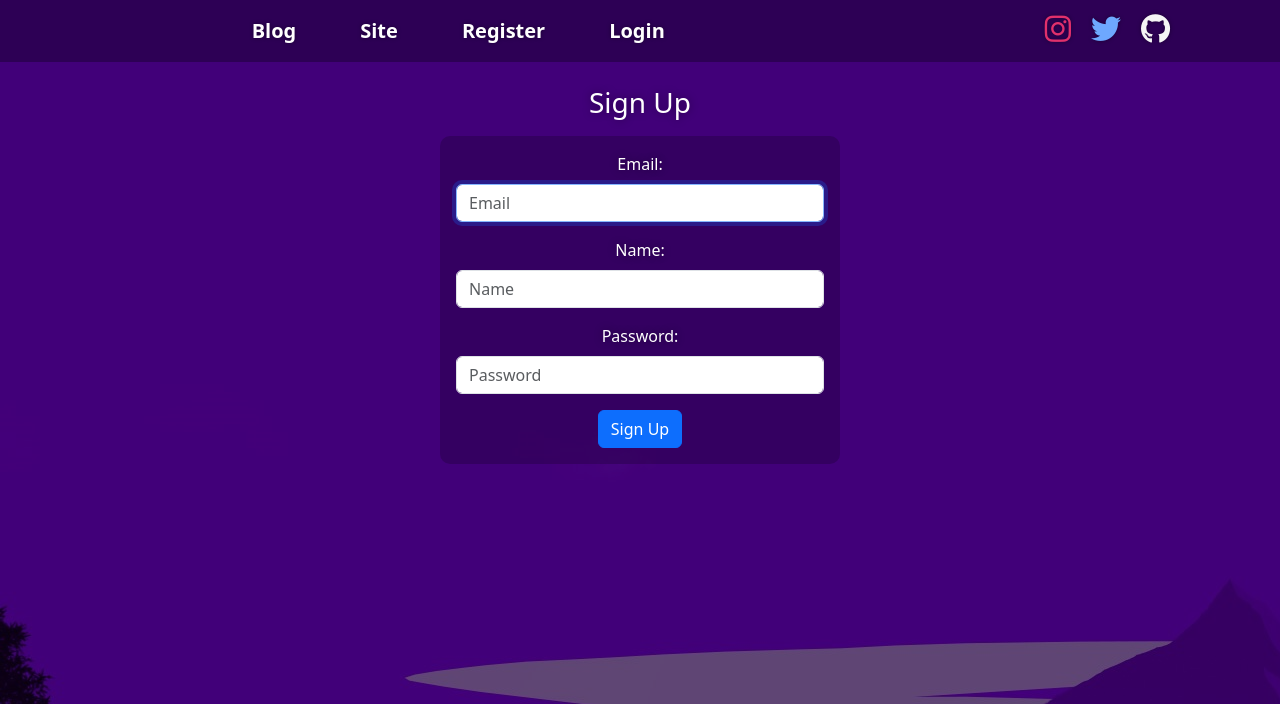
After one commit to matanm1233/codeblog, a Flask app: page /signup in a window 1280 px wide. The commit adds this page. Shown: the top 704 px of the page. Run offline with Flask 2, Linux system fonts and the light colour scheme; some libraries are stand-ins or nearby versions.

Commit message:
Added login/register functions, restructured app factory, added navbar

```diff
--- /dev/null
+++ b/project/auth.py
@@ -0,0 +1,69 @@
+from flask import Blueprint, render_template, redirect, url_for, request, flash
+from werkzeug.security import generate_password_hash, check_password_hash
+from .models import User
+from . import db
+from flask_login import login_user, logout_user, login_required
+
+auth = Blueprint('auth', __name__)
+
+
+@auth.route('/login')
+def login():
+    return render_template("login.html")
+
+@auth.route('/login', methods=['POST'])
+def login_post():
+    email = request.form.get('email')
+    password = request.form.get('password')
+    remember = True if request.form.get('remember') else False
+
+    user = User.query.filter_by(email=email).first()
+    # check if the user actually exists
+    # take the user-supplied password, hash it, and compare it to the hashed password in the database
+    if not user or not check_password_hash(user.password, password):
+        flash('Please check your login details and try again')
+        return redirect(url_for('auth.login')) # if the user doesn't exist or password is wrong, reload the page
+
+
+    # if the rest is true the user has the correct credentials and should be logged in
+    login_user(user, remember=remember)
+    return redirect(url_for('main.profile'))
+
+@auth.route('/signup')
+def signup():
+    return render_template("signup.html")
+
+@auth.route('/signup', methods=['POST'])
+def signup_post():
+    # code to validate and add user to database goes here
+    email = request.form.get('email').lower()
+    name = request.form.get('name').lower()
+    password = request.form.get('password')
+
+    user = User.query.filter_by(email=email).first() # if this returns a user, then the email already exists in database
+
+    if not email or not name or not password:
+        flash('Please enter all fields')
+        return redirect(url_for('auth.signup'))
+
+    if user: # if a user is found, we want to redirect back to signup page so user can try again
+        flash('Email address already exists')
+        return redirect(url_for('auth.signup'))
+
+    # create a new user with the form data. Hash the password so the plaintext version isn't saved.
+    new_user = User(email=email, name=name, password=generate_password_hash(password, method='sha256'))
+
+    # add the new user to the database
+    db.session.add(new_user)
+    db.session.commit()
+
+    # automatically login user once registered
+    login_user(new_user)
+
+    return redirect(url_for('main.profile'))
+
+@auth.route('/logout')
+@login_required
+def logout():
+    logout_user()
+    return redirect(url_for('auth.login'))
--- /dev/null
+++ b/project/main.py
@@ -0,0 +1,17 @@
+from flask import Blueprint, render_template
+from flask_login import login_required, current_user
+from . import db
+
+main = Blueprint('main', __name__)
+
+@main.route('/')
+def index():
+    print(current_user.is_authenticated)
+    return render_template("home.html")
+
+@main.route('/profile')
+@login_required
+def profile():
+
+    print(current_user)
+    return render_template("profile.html", name=current_user.name)
--- a/static/styles.css
+++ b/project/static/styles.css
@@ -3,8 +3,10 @@ body{
   background-blend-mode: multiply;
   background-color: rgba(0,0,0,.5);
 }
-h1 {
+
+h1, h3, label {
   text-shadow: 0px 0px 8px rgb(0 0 0 / 40%);
+  color: white;
 }
 
 .justify-end {
@@ -61,3 +63,10 @@ ul > li > a {
 ul > li > a:hover {
   color: #F9EC88 !important;
 }
+
+.form-container {
+  padding: 1rem;
+  background-color: rgba(0,0,0,.2);
+  border-radius: 10px;
+  max-width: 25rem;
+}
--- a/templates/layout.html
+++ b/project/templates/layout.html
@@ -24,12 +24,22 @@
           <li class="nav-item mr-3">
             <a href="/site" class="nav-link active">Site</a>
           </li>
+          {% if current_user.is_authenticated %}
           <li class="nav-item mr-3">
-            <a href="/register" class="nav-link active">Register</a>
+            <a href="/logout" class="nav-link active">Logout</a>
+          </li>
+          <li class="nav-item mr-3">
+            <a href="/profile" class="nav-link active">Profile</a>
+          </li>
+          {% else %}
+          <li class="nav-item mr-3">
+            <a href="/signup" class="nav-link active">Register</a>
           </li>
           <li class="nav-item mr-3">
             <a href="/login" class="nav-link active">Login</a>
           </li>
+          {% endif %}
+
 
         </ul>
         <ul class="navbar-nav to-right">
@@ -53,10 +63,11 @@
 
       </div>
     </nav>
-
-        {% block main %}
-        <!-- This will be where content goes in future layouts-->
-    {% endblock %}
+    <div class="container text-center mt-4">
+      {% block main %}
+      <!-- This will be where content goes in future layouts-->
+      {% endblock %}
+    </div>
 
     <!-- Latest compiled and minified JavaScript -->
     <script src="https://cdn.jsdelivr.net/npm/bootstrap@5.3.0-alpha1/dist/js/bootstrap.bundle.min.js" integrity="sha384-w76AqPfDkMBDXo30jS1Sgez6pr3x5MlQ1ZAGC+nuZB+EYdgRZgiwxhTBTkF7CXvN" crossorigin="anonymous"></script>
--- /dev/null
+++ b/project/templates/signup.html
@@ -0,0 +1,44 @@
+{% extends "layout.html" %}
+
+{% block main %}
+<div class="container">
+    <h3 class="mb-3">Sign Up</h3>
+    <div class="container form-container">
+        {% with messages = get_flashed_messages() %}
+            {% if messages %}
+                {% if 'Email' in messages[0] %}
+                    <div class="alert alert-danger">
+                        {{ messages[0] }} Go to <a href = "{{url_for('auth.login')}}">login page</a>.
+                    </div>
+                {% else %}
+                <div class="alert alert-danger">
+                    {{ messages[0] }}.
+                </div>
+                {% endif %}
+            {% endif %}
+        {% endwith %}
+        <form method="POST" action="/signup">
+            <div class="form-group mb-3">
+                    <label class="mb-2"for="inputemail">Email:</label>
+                    <input class="form-control" type="email" name="email" autocomplete="off" placeholder="Email" autofocus="">
+            </div>
+
+            <div class="form-group mb-3">
+                <div class="control">
+                    <label class="mb-2"for="name">Name:</label>
+                    <input class="form-control" type="text" name="name" autocomplete="off" placeholder="Name" autofocus="">
+                </div>
+            </div>
+
+            <div class="form-group mb-3">
+                <div class="control">
+                    <label class="mb-2"for="password">Password:</label>
+                    <input class="form-control" type="password" name="password" autocomplete="off" placeholder="Password">
+                </div>
+            </div>
+
+            <button type="submit" class="btn btn-primary">Sign Up</button>
+        </form>
+    </div>
+</div>
+{% endblock %}
```
Also changed, not shown: app.py (deleted, +0 -12 lines), project/__init__.py (added, +36 -0 lines), project/models.py (added, +8 -0 lines), project/templates/login.html (added, +34 -0 lines), project/templates/profile.html (added, +7 -0 lines), instance/db.sqlite (added), project/static/images/background.jpg (renamed from static/images/background.jpg), project/templates/home.html (renamed from templates/home.html), 1 other file.
